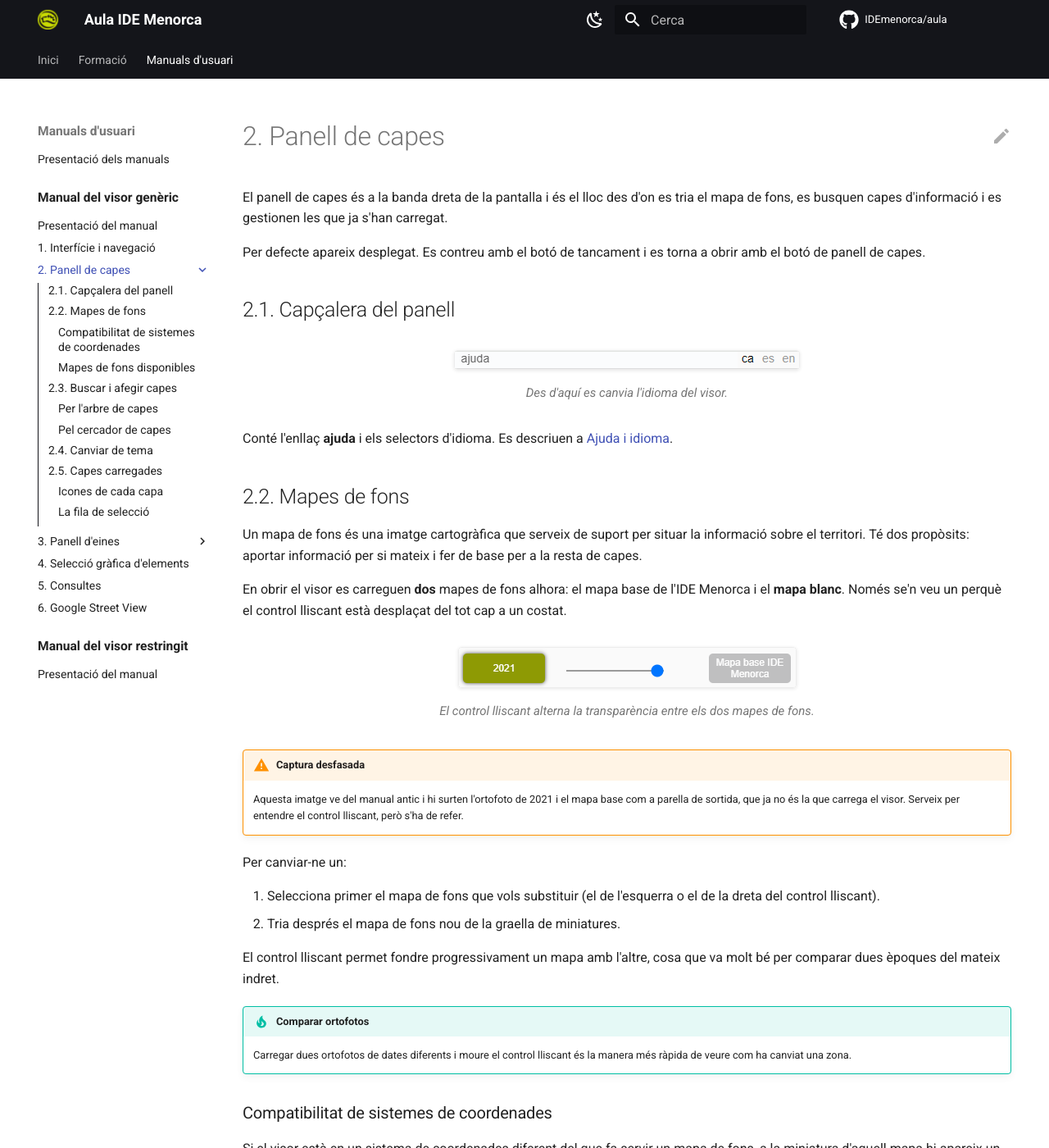
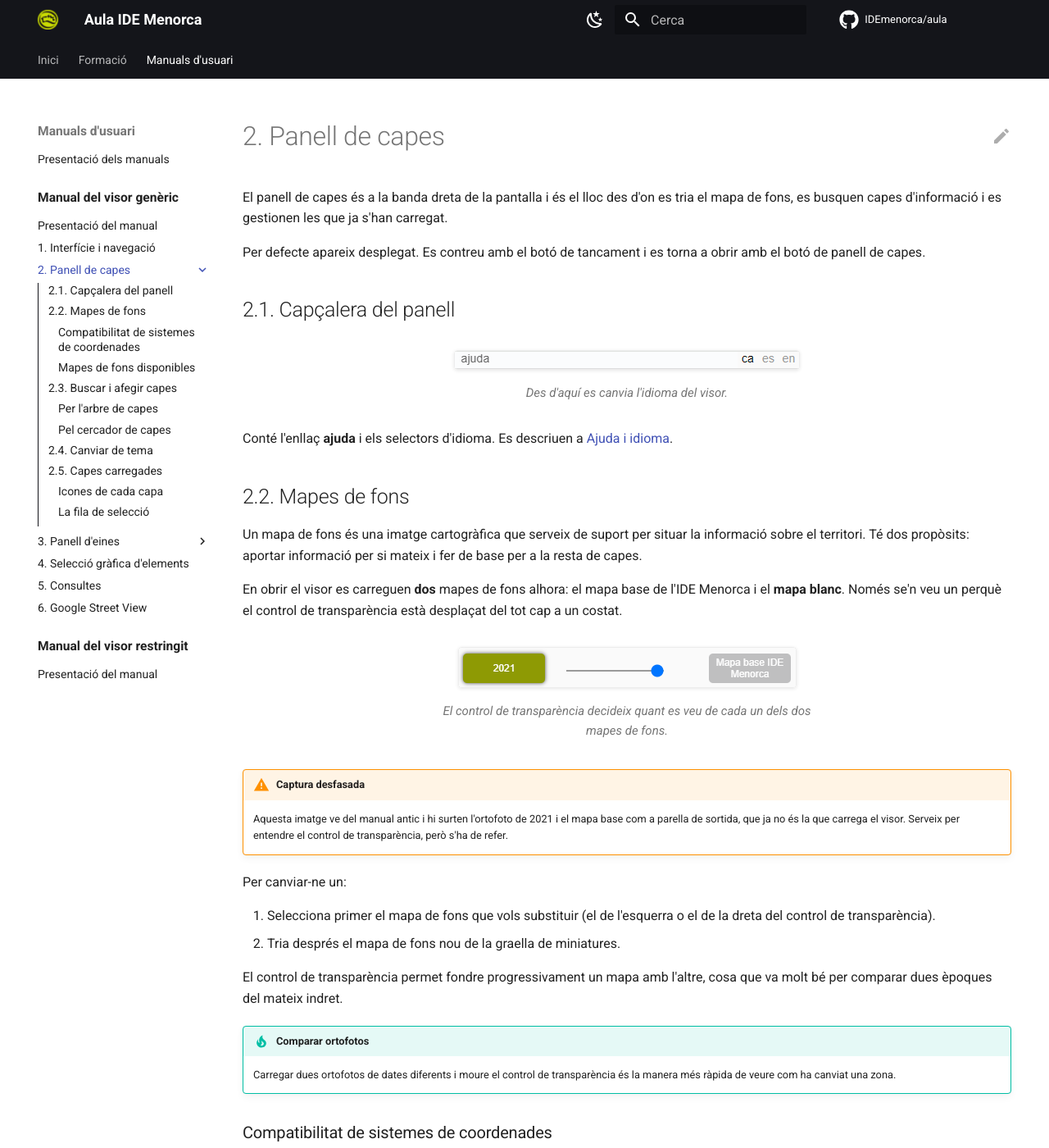
Before and after one commit to IDEmenorca/aula, an MkDocs documentation site: the page built from docs/manuals/visor-generic/02-panell-capes.md, in a window 1280 px wide and 1400 px high. Shown: the whole window at 82% size. Built offline with MkDocs 1.6.1 and Material for MkDocs 9.7.7, drawn with Linux system fonts in a browser that asks for light colours; comment, search, counter and statistics services are not loaded; some of the changed text lies outside the part shown.

Commit message:
Anomena control de transparencia el control lliscant
Es el nom que li posa en Marc. Afecta els dos controls, que fan la
mateixa feina: el dels dos mapes de fons (4.2 i manual 2.2) i el de cada
capa carregada (4.5 i manual 2.5).

Queda amb el nom vell el fitxer img/11-control-lliscant.png.

Co-Authored-By: Claude Opus 5 <noreply@anthropic.com>

```diff
--- a/docs/manuals/visor-generic/02-panell-capes.md
+++ b/docs/manuals/visor-generic/02-panell-capes.md
@@ -23,30 +23,30 @@ informació sobre el territori. Té dos propòsits: aportar informació per si m
 de base per a la resta de capes.
 
 En obrir el visor es carreguen **dos** mapes de fons alhora: el mapa base de l'IDE
-Menorca i el **mapa blanc**. Només se'n veu un perquè el control lliscant està
+Menorca i el **mapa blanc**. Només se'n veu un perquè el control de transparència està
 desplaçat del tot cap a un costat.
 
 <figure markdown>
-  ![Control lliscant amb un mapa de fons a cada extrem i el comandament al mig](img/11-control-lliscant.png){ .captura }
-  <figcaption>El control lliscant alterna la transparència entre els dos mapes de fons.</figcaption>
+  ![Control de transparència amb un mapa de fons a cada extrem i el comandament al mig](img/11-control-lliscant.png){ .captura }
+  <figcaption>El control de transparència decideix quant es veu de cada un dels dos mapes de fons.</figcaption>
 </figure>
 
 !!! warning "Captura desfasada"
     Aquesta imatge ve del manual antic i hi surten l'ortofoto de 2021 i el mapa
     base com a parella de sortida, que ja no és la que carrega el visor. Serveix
-    per entendre el control lliscant, però s'ha de refer.
+    per entendre el control de transparència, però s'ha de refer.
 
 Per canviar-ne un:
 
-1. Selecciona primer el mapa de fons que vols substituir (el de l'esquerra o el de la dreta del control lliscant).
+1. Selecciona primer el mapa de fons que vols substituir (el de l'esquerra o el de la dreta del control de transparència).
 2. Tria després el mapa de fons nou de la graella de miniatures.
 
-El control lliscant permet fondre progressivament un mapa amb l'altre, cosa que va molt
+El control de transparència permet fondre progressivament un mapa amb l'altre, cosa que va molt
 bé per comparar dues èpoques del mateix indret.
 
 !!! tip "Comparar ortofotos"
-    Carregar dues ortofotos de dates diferents i moure el control lliscant és la manera
-    més ràpida de veure com ha canviat una zona.
+    Carregar dues ortofotos de dates diferents i moure el control de transparència
+    és la manera més ràpida de veure com ha canviat una zona.
 
 ### Compatibilitat de sistemes de coordenades
 
@@ -63,7 +63,7 @@ el visor canvia automàticament al sistema de referència compatible.
 
 <figure markdown>
   ![Graella de miniatures amb tots els mapes de fons disponibles](img/13-graella-mapes-fons.png){ .captura }
-  <figcaption>Es poden carregar dos mapes de fons alhora i fondre'ls amb el control lliscant.</figcaption>
+  <figcaption>Es poden carregar dos mapes de fons alhora i fondre'ls amb el control de transparència.</figcaption>
 </figure>
 
 !!! warning "A revisar: falten dades tècniques"
@@ -243,7 +243,7 @@ A sota, les eines, en l'ordre en què apareixen:
 | **i** | **Informació de la capa** | Obre les metadades: identificador, URL del servei, descripció de la capa i del servei, persona de contacte i altres dades |
 | Marc amb fletxa | **Zoom a l'extensió de la capa** | Ajusta el mapa a l'extensió màxima de la capa |
 | Lupa | **Consultes** | Obre les [cerques alfanumèriques i gràfiques](05-consultes.md) |
-| Barra lliscant | **Transparència** | Arrossega cap a l'esquerra per augmentar la transparència i cap a la dreta per reduir-la. Les capes es carreguen sense transparència |
+| Barra lliscant | **Control de transparència** | Arrossega cap a l'esquerra per augmentar la transparència i cap a la dreta per reduir-la. Les capes es carreguen sense transparència |
 | Fletxes verticals | **Canviar l'ordre** | Prem i arrossega amunt o avall per reordenar les capes |
 
 ### La fila de selecció
```
Also changed, not shown: docs/formacio/basic/modul-4-visor/02-mapes-de-fons.md (+7 -7 lines), docs/formacio/basic/modul-4-visor/05-capes-tematiques.md (+2 -2 lines).
